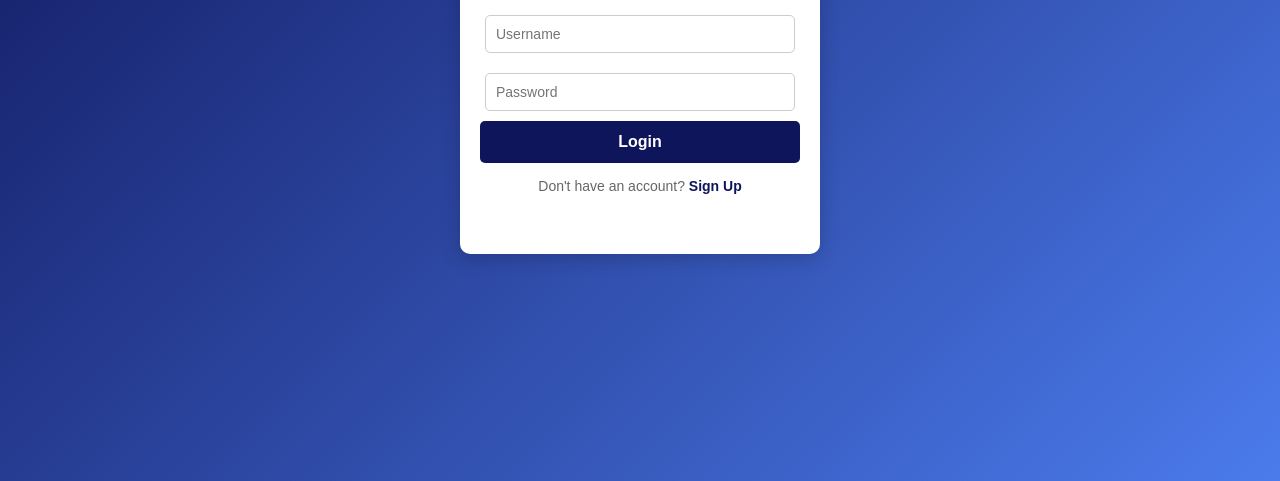
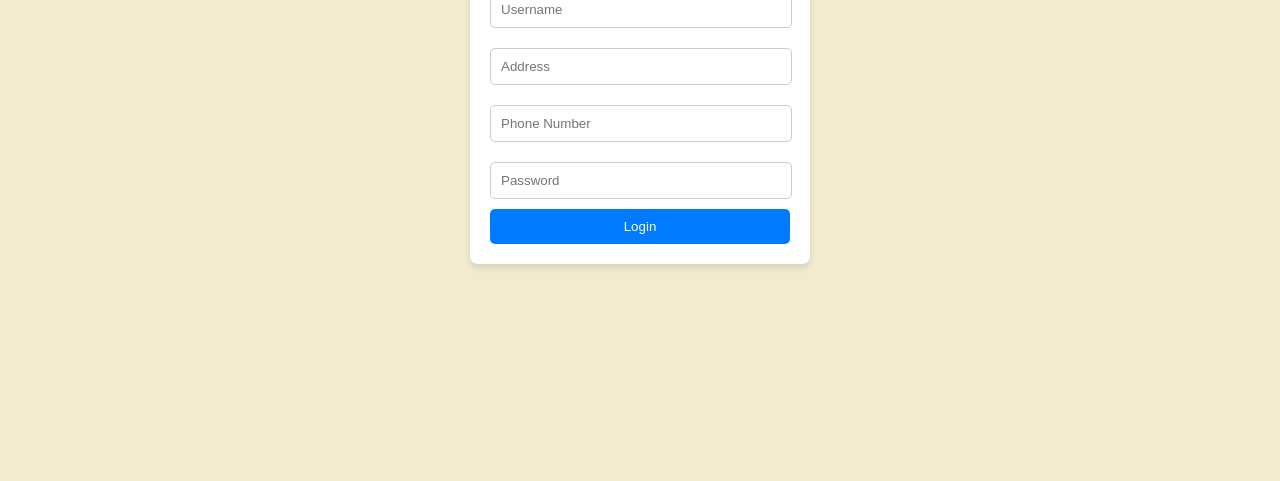
Before and after one commit to Seangif/IceBarss, a plain HTML site: page login.html in a window 1280 px wide. Shown: the part 319-800 px from the top of the page. Drawn offline with Linux system fonts and the light colour scheme.

Commit message:
Update login.html

```diff
--- a/login.html
+++ b/login.html
@@ -3,145 +3,58 @@
 <head>
     <meta charset="UTF-8">
     <meta name="viewport" content="width=device-width, initial-scale=1.0">
-    <title>Login</title>
+    <title>Login Page</title>
     <style>
-        /* General Body Styling */
         body {
+            font-family: Arial, sans-serif;
             display: flex;
             justify-content: center;
             align-items: center;
             height: 100vh;
             margin: 0;
-            font-family: 'Poppins', sans-serif;
-            background: linear-gradient(135deg, #0f155a, #4b7bec);
-            color: #fff;
+            background: #f1ebd0;
         }
-
-        /* Login Container */
-        .login-container {
+        form {
             background: #fff;
-            color: #333;
-            padding: 30px 20px;
-            border-radius: 10px;
-            box-shadow: 0 4px 20px rgba(0, 0, 0, 0.2);
+            padding: 20px;
+            border-radius: 8px;
+            box-shadow: 0 4px 6px rgba(0, 0, 0, 0.1);
+            width: 100%;
+            max-width: 300px;
+        }
+        h2 {
             text-align: center;
-            width: 320px;
+            margin-bottom: 1rem;
         }
-
-        .login-container h2 {
-            font-size: 24px;
-            margin-bottom: 20px;
-        }
-
-        .login-container input {
-            width: 90%;
+        input {
+            width: 21em;
             padding: 10px;
             margin: 10px 0;
             border: 1px solid #ccc;
             border-radius: 5px;
-            font-size: 14px;
         }
-
-        .login-container button {
+        button {
             width: 100%;
-            background: #0f155a;
-            color: #fff;
+            padding: 10px;
+            background: #007bff;
+            color: white;
             border: none;
-            padding: 12px;
             border-radius: 5px;
-            font-size: 16px;
-            font-weight: bold;
             cursor: pointer;
-            transition: background 0.3s ease, transform 0.3s ease;
         }
-
-        .login-container button:hover {
-            background: #4b7bec;
-            transform: scale(1.03);
-        }
-
-        /* Sign-In Link */
-        .login-container p {
-            margin-top: 15px;
-            font-size: 14px;
-            color: #666;
-        }
-
-        .login-container a {
-            color: #0f155a;
-            text-decoration: none;
-            font-weight: bold;
-        }
-
-        .login-container a:hover {
-            text-decoration: underline;
-        }
-
-        /* Error Message */
-        .error-message {
-            color: red;
-            font-size: 14px;
-            margin-top: 10px;
-            height: 16px; /* Maintain space even if no error message */
+        button:hover {
+            background: #0056b3;
         }
     </style>
 </head>
 <body>
-    <div class="login-container">
+    <form action="index.html" method="get">
         <h2>Login</h2>
-        <form onsubmit="saveUser(event)">
-            <input type="text" id="username" placeholder="Username" required>
-            <input type="password" id="password" placeholder="Password" required>
-            <button type="submit">Login</button>
-            <p>Don't have an account? <a href="signin.html">Sign Up</a></p>
-            <div id="error-message" class="error-message"></div>
-        </form>
-    </div>
-    <script>
-        document.addEventListener("DOMContentLoaded", () => {
-            // Redirect to homepage if user is already logged in
-            if (localStorage.getItem("loggedIn") === "true") {
-                window.location.href = "index.html";
-                return;
-            }
-
-            // Autofill fields if user signed up before
-            const usernameField = document.getElementById("username");
-            const passwordField = document.getElementById("password");
-            const savedUsername = localStorage.getItem("lastSignedUpUsername");
-            const savedPassword = localStorage.getItem("lastSignedUpPassword");
-
-            if (savedUsername && savedPassword) {
-                usernameField.value = savedUsername;
-                passwordField.value = savedPassword;
-            }
-        });
-
-        function saveUser(event) {
-            event.preventDefault();
-
-            const username = document.getElementById("username").value;
-            const password = document.getElementById("password").value;
-            const savedPassword = localStorage.getItem(username);
-
-            // Check if account exists
-            if (!savedPassword) {
-                alert("Account does not exist. Redirecting to Sign Up.");
-                window.location.href = "signin.html";
-                return;
-            }
-
-            // Check if password matches
-            if (savedPassword !== password) {
-                document.getElementById("error-message").textContent = "Incorrect password.";
-                return;
-            }
-
-            // Log in and redirect to homepage
-            localStorage.setItem("username", username);
-            localStorage.setItem("loggedIn", "true");
-            window.location.href = "index.html";
-        }
-    </script>
+        <input type="text" placeholder="Username" required>
+        <input type="text" placeholder="Address" required>
+        <input type="tel" placeholder="Phone Number" required>
+        <input type="password" placeholder="Password" required>
+        <button type="submit">Login</button>
+    </form>
 </body>
 </html>
```
